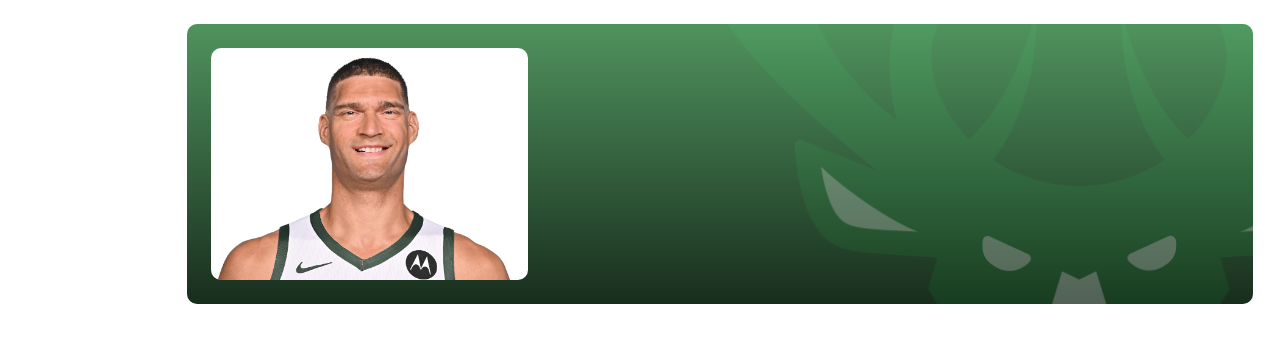
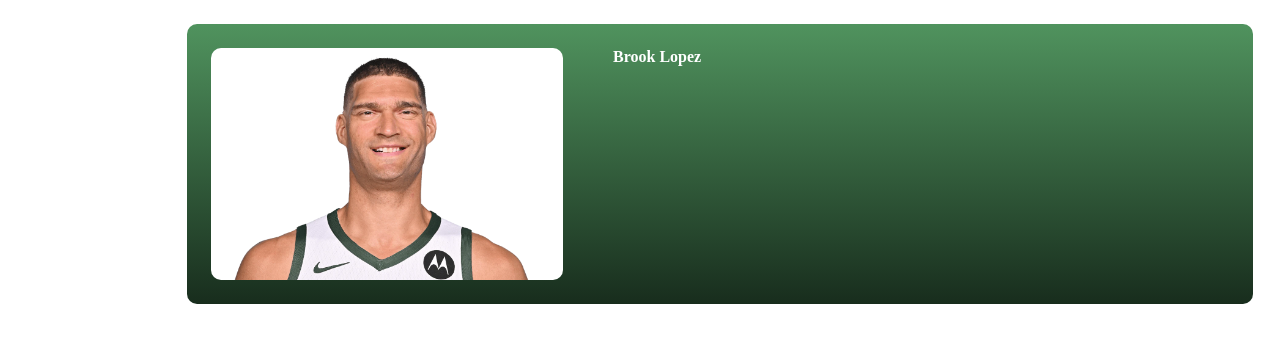
Before and after one commit to xtrship/bScrape, a website with bundled scripts: page index.html in a window 1280 px wide. Shown: the top 342 px of the page. Built offline with nearby package versions, Linux system fonts and the light colour scheme.

Commit message:
redoing background

```diff
--- a/index.html
+++ b/index.html
@@ -12,9 +12,10 @@
         <div class="player-photo">
             <img src="assets/BrookLopez.webp" alt="">
         </div>
-        <div class="player-bio"></div>
+        <div class="player-bio">
+            <h4>Brook Lopez</h4>
+        </div>
         <div class="player-achievements"></div>
-        <img id="bucks-logo" src="assets/bucks-logo.png" alt="">
     </div>
     <script src="hoops.js"></script>
 </body>
--- a/style.css
+++ b/style.css
@@ -57,8 +57,10 @@ body{
 }
 
 .player-bio {
-    width: 352px;
+    width: 282px;
+    margin: auto 50px;
     padding-bottom: 16px;
+    color: white;
 }
 
 .player-achievements {
```
